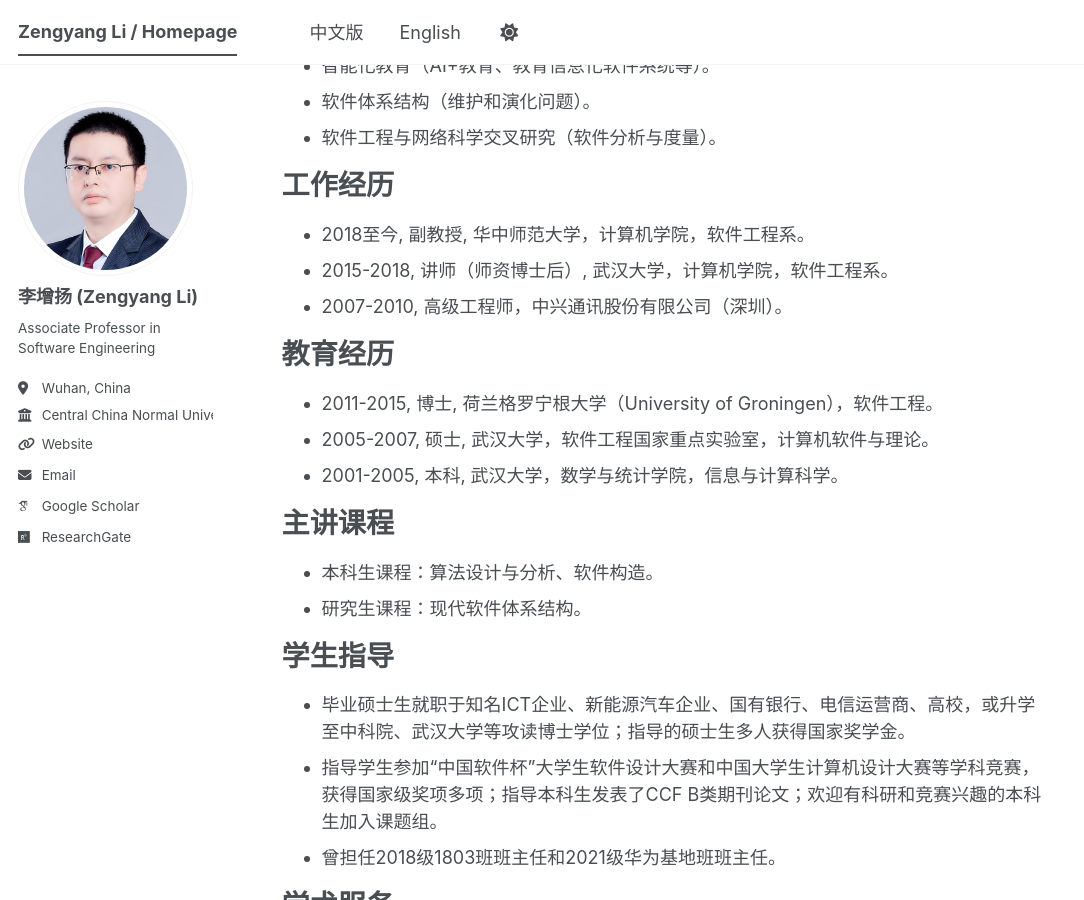
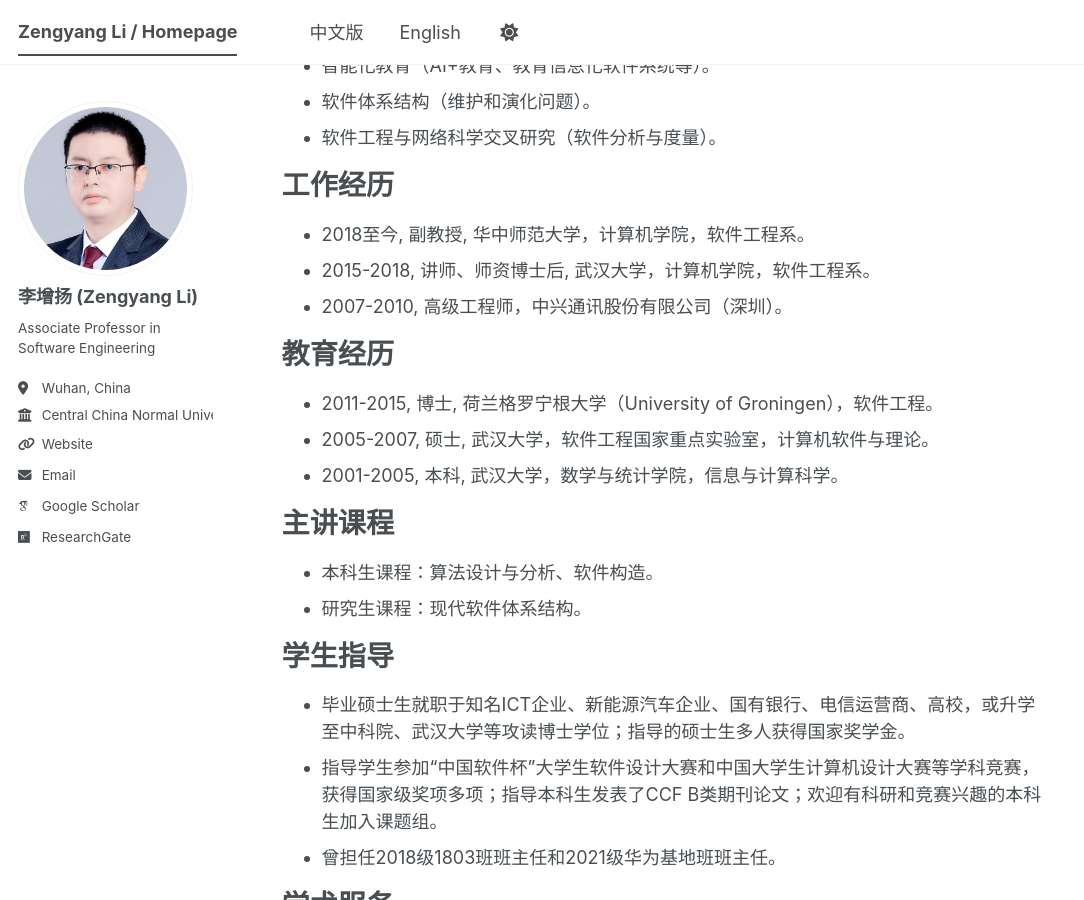
Before and after one commit to zengyang/zengyang.github.io, a Jekyll site: the page built from _pages/about.md, in a window 1280 px wide and 900 px high, scrolled down 462 px. Shown: the whole window, without its empty margins (0-1084 px from the left). Built offline with Jekyll 4.4.1, drawn with Linux system fonts in a browser that asks for light colours; some web fonts are replaced; a script bundle is joined from its source files by our own code; library files that are not in the unit come from our copies.

```diff
--- a/_pages/about.md
+++ b/_pages/about.md
@@ -23,7 +23,7 @@ redirect_from:
 工作经历
 ======
 - 2018至今, 副教授, 华中师范大学，计算机学院，软件工程系。
-- 2015-2018, 讲师（师资博士后）, 武汉大学，计算机学院，软件工程系。
+- 2015-2018, 讲师、师资博士后, 武汉大学，计算机学院，软件工程系。
 - 2007-2010, 高级工程师，中兴通讯股份有限公司（深圳）。
 
 教育经历
```
